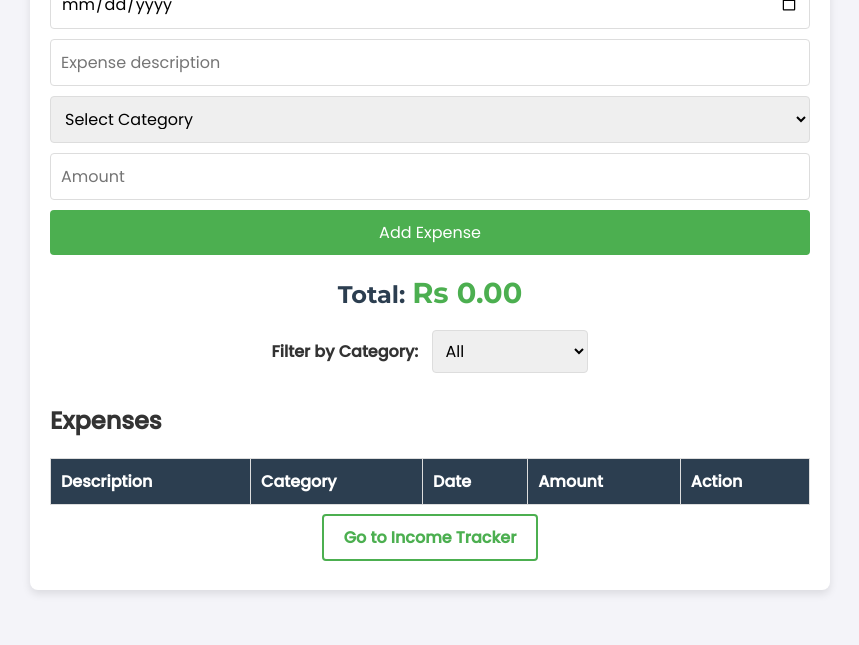
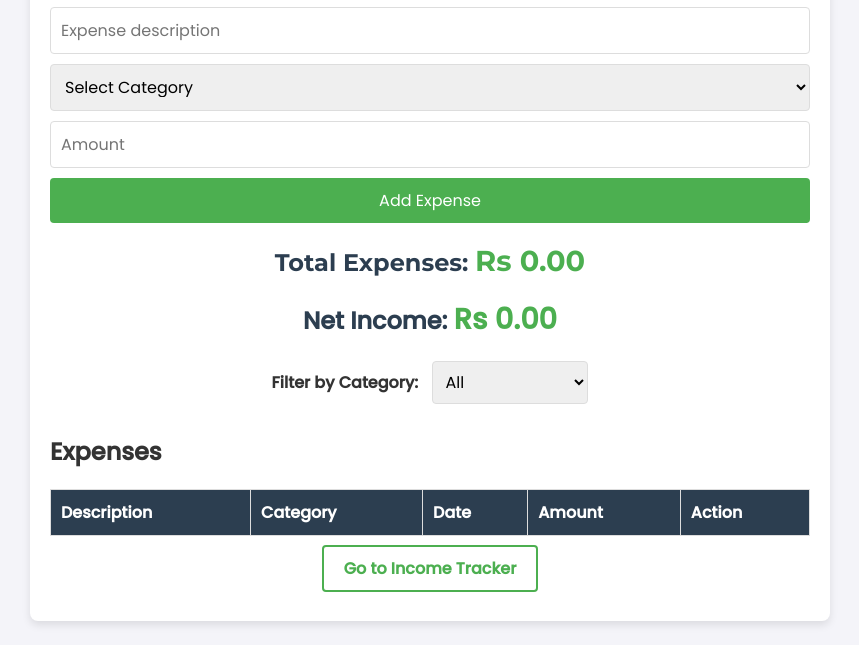
Before and after one commit to Hariprasad2023/expense-tracker, a plain HTML site: page expense.html in a window 1280 px wide. Shown: the part 155-800 px from the top of the page, without its empty margins (210-1069 px from the left). Drawn offline with nearby package versions, Linux system fonts and the light colour scheme.

Commit message:
calculating and displaying net income

```diff
--- a/expense.css
+++ b/expense.css
@@ -195,3 +195,19 @@ td {
   font-family: 'Poppins', sans-serif;
   font-size: 1rem;
 }
+/* Net Income Section */
+#net-income {
+  margin-bottom: 20px;
+  text-align: center;
+}
+
+#net-income h2 {
+  font-size: 1.5rem;
+  color: #2c3e50; /* Dark blue for heading */
+}
+
+#net-income-amount {
+  font-size: 1.8rem;
+  font-weight: bold;
+  color: #4CAF50; /* Default green for positive net income */
+}
--- a/expense.html
+++ b/expense.html
@@ -6,6 +6,8 @@
   <title>Expense Tracker</title>
   <link href="https://fonts.googleapis.com/css2?family=Montserrat:wght@400;700&family=Poppins:wght@400;500&display=swap" rel="stylesheet">
   <link rel="stylesheet" href="expense.css">
+  <!-- Include Chart.js -->
+  <script src="https://cdn.jsdelivr.net/npm/chart.js"></script>
 </head>
 <body>
   <div class="container">
@@ -25,9 +27,14 @@
     </form>
 
     <div id="total">
-      <h2>Total: <span id="total-amount">Rs 0.00</span></h2>
+      <h2>Total Expenses: <span id="total-amount">Rs 0.00</span></h2>
     </div>
 
+    <!-- Net Income Section -->
+    <div id="net-income">
+      <h2>Net Income: <span id="net-income-amount">Rs 0.00</span></h2>
+    </div>
+    <!-- Category Filter Section -->
     <div id="category-filter">
       <label for="filter-category">Filter by Category:</label>
       <select id="filter-category">
@@ -55,7 +62,6 @@
       </table>
     </div>
 
-
     <!-- Link to Income Tracker -->
     <div class="navigation-link">
       <a href="income.html">Go to Income Tracker</a>
--- a/expense.js
+++ b/expense.js
@@ -1,5 +1,5 @@
 document.getElementById('expense-form').addEventListener('submit', addExpense);
-document.getElementById('filter-category').addEventListener('change', filterExpenses); // Add event listener for category filter
+document.getElementById('filter-category').addEventListener('change', filterExpenses);
 
 let expenses = JSON.parse(localStorage.getItem('expenses')) || [];
 let totalAmount = 0;
@@ -8,6 +8,7 @@ let totalAmount = 0;
 window.addEventListener('load', () => {
     updateExpenseList();
     updateTotalAmount();
+    updateNetIncome(); // Calculate and display net income
 });
 
 function addExpense(event) {
@@ -31,6 +32,7 @@ function addExpense(event) {
         localStorage.setItem('expenses', JSON.stringify(expenses));
         updateExpenseList();
         updateTotalAmount();
+        updateNetIncome(); // Update net income after adding an expense
     }
 
     // Clear the form inputs
@@ -79,11 +81,30 @@ function deleteExpense(id) {
     localStorage.setItem('expenses', JSON.stringify(expenses));
     updateExpenseList();
     updateTotalAmount();
+    updateNetIncome(); // Update net income after deleting an expense
 }
 
 function updateTotalAmount(filteredExpenses = expenses) {
     totalAmount = filteredExpenses.reduce((total, expense) => total + expense.amount, 0);
     document.getElementById('total-amount').textContent = `Rs ${totalAmount.toFixed(2)}`;
+}
+
+// Function to calculate and display net income
+function updateNetIncome() {
+    const incomes = JSON.parse(localStorage.getItem('incomes')) || [];
+    const totalIncome = incomes.reduce((total, income) => total + income.amount, 0);
+    const totalExpenses = expenses.reduce((total, expense) => total + expense.amount, 0);
+    const netIncome = totalIncome - totalExpenses;
+
+    const netIncomeElement = document.getElementById('net-income-amount');
+    netIncomeElement.textContent = `Rs ${netIncome.toFixed(2)}`;
+
+    // Change color based on net income
+    if (netIncome < 0) {
+        netIncomeElement.style.color = '#e74c3c'; // Red for negative net income
+    } else {
+        netIncomeElement.style.color = '#4CAF50'; // Green for positive net income
+    }
 }
 
 // Function to filter expenses by category
```
